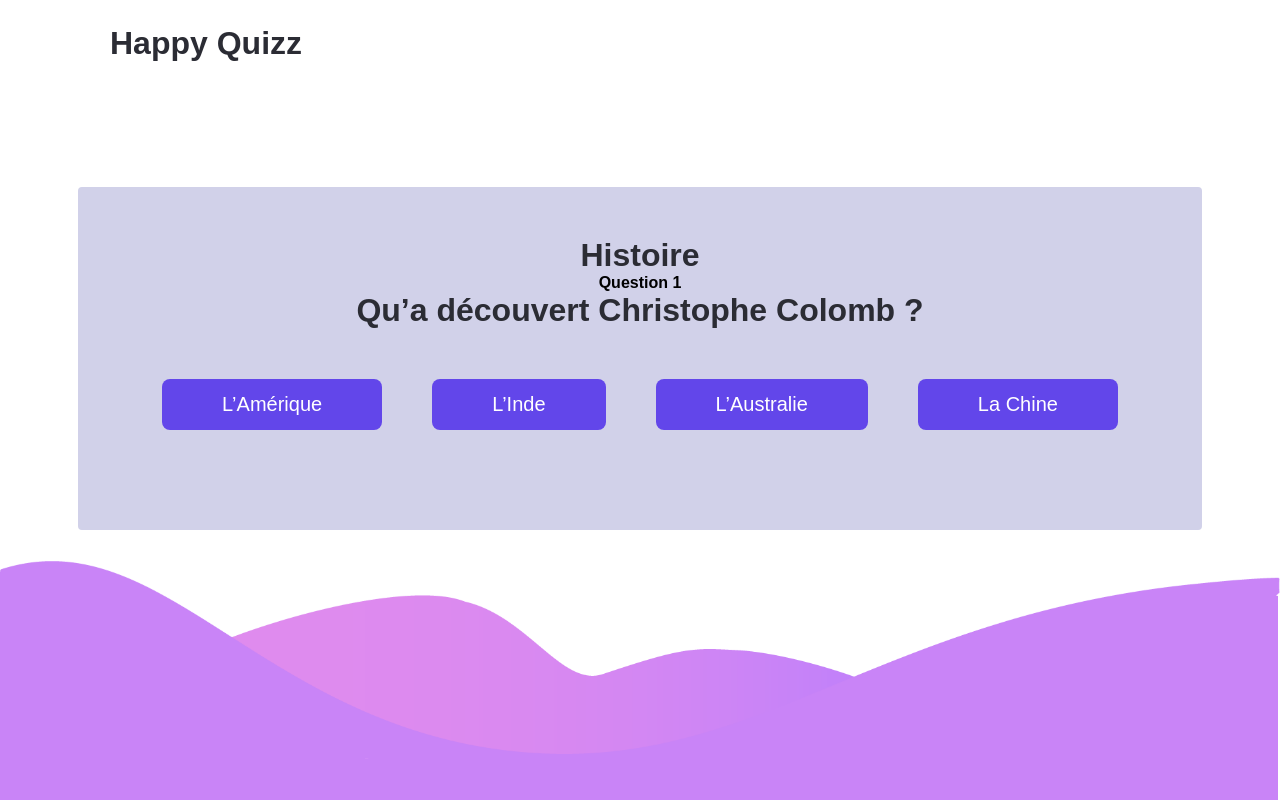
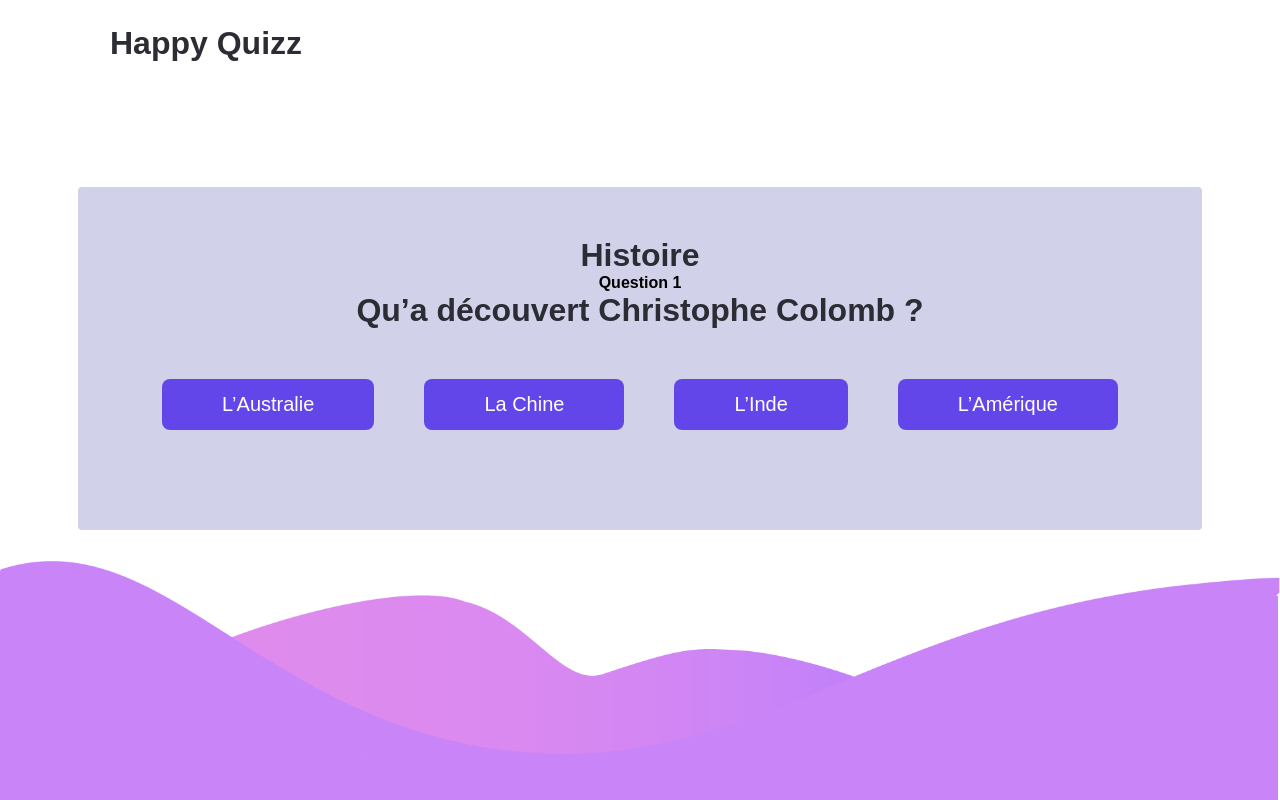
Before and after one commit to IIM-Creative-Technology/react-wdcvalentin, a React (Create React App) app: page /quizz in a window 1280 px wide. Both pictures are taken after a click on the button "Histoire". Built offline with nearby package versions, Linux system fonts and the light colour scheme; a web font is replaced by a local one.

Commit message:
[feat] random answers && correction

```diff
--- a/src/App.js
+++ b/src/App.js
@@ -2,8 +2,6 @@ import { BrowserRouter as Router, Route, Switch } from "react-router-dom";
 import { Error } from "./pages/Error";
 import { Home } from "./pages/Home";
 import { QuizzPage } from "./pages/QuizzPage";
-
-
 
 function App() {
   return (
--- a/src/organisms/Quizz.jsx
+++ b/src/organisms/Quizz.jsx
@@ -1,6 +1,7 @@
 import React, { useEffect, useState } from "react";
 import { Answer } from "../atoms/quizz/Answer";
 import { Question } from "../atoms/quizz/Question";
+
 const Quizz = ({ theme, themeTitle }) => {
   const [quizData, setQuizData] = useState(null);
   const [score, setScore] = useState(0);
@@ -12,50 +13,50 @@ const Quizz = ({ theme, themeTitle }) => {
     getJson(theme);
   }, [quizData]);
 
-  const answering = (isCorrect) => {
+  const answering = isCorrect => {
     nextQuestion(score);
     incrementScore(isCorrect);
   };
 
-  const incrementScore = (isCorrect) =>
-    isCorrect && setScore((prevScore) => prevScore + 1);
+  const incrementScore = isCorrect =>
+    isCorrect && setScore(prevScore => prevScore + 1);
 
   const nextQuestion = () => {
     if (indexQuestion + 1 < quizData.length) {
-      setIndexQuestion((prevIndex) => prevIndex + 1);
+      setIndexQuestion(prevIndex => prevIndex + 1);
     } else {
       isFinish(score);
     }
   };
 
-  const isFinish = (score) => {
+  const isFinish = score => {
     setEnd(true);
     if (score === 10) {
-      return setEndComment("Parfait !");
+      return setEndComment("Parfait 🔥!");
     } else if (score >= 5) {
-      return setEndComment("Super mais tu peux mieux faire !");
+      return setEndComment("Super mais tu peux mieux faire 💪");
     } else if (score < 5) {
-      return setEndComment("Retourne réviser...");
+      return setEndComment("Retourne réviser... 😿");
     }
   };
 
-  const getJson = async (theme) => {
+  const getJson = async theme => {
     try {
       switch (theme) {
         case "history":
-          return await import("../quizz/quizz_history.json").then((quiz) => {
+          return await import("../quizz/quizz_history.json").then(quiz => {
             setQuizData(quiz.default);
           });
         case "insolite":
-          return await import("../quizz/quizz_insolite.json").then((quiz) => {
+          return await import("../quizz/quizz_insolite.json").then(quiz => {
             setQuizData(quiz.default);
           });
         case "manga":
-          return await import("../quizz/quizz_manga.json").then((quiz) => {
+          return await import("../quizz/quizz_manga.json").then(quiz => {
             setQuizData(quiz.default);
           });
         case "geo":
-          return await import("../quizz/quizz_geo.json").then((quiz) => {
+          return await import("../quizz/quizz_geo.json").then(quiz => {
             setQuizData(quiz.default);
           });
         default:
@@ -72,7 +73,10 @@ const Quizz = ({ theme, themeTitle }) => {
         <div className="block_result">
           <h1>{endComment}</h1>
           <h4> Ton score : {score} / 10 </h4>
-          <button className="btn_return" onClick={() => (window.location = "/quizz")}>
+          <button
+            className="btn_return"
+            onClick={() => (window.location = "/quizz")}
+          >
             Retour au menu
           </button>
         </div>
@@ -85,9 +89,11 @@ const Quizz = ({ theme, themeTitle }) => {
               <Question question={quizData[indexQuestion].question} />
             )}
             {quizData &&
-              quizData[indexQuestion].answers.map((answer, index) => (
-                <Answer answer={answer} index={index} answering={answering} />
-              ))}
+              quizData[indexQuestion].answers
+                .sort(() => 0.5 - Math.random())
+                .map((answer, index) => (
+                  <Answer answer={answer} index={index} answering={answering} />
+                ))}
           </div>
         </div>
       )}
--- a/src/pages/Home.jsx
+++ b/src/pages/Home.jsx
@@ -1,11 +1,10 @@
-
 import Content from "../organisms/home/Content";
 import Header from "../organisms/home/Header";
 
 export const Home = () => {
   return (
     <div>
-      <Header/>
+      <Header />
       <Content />
     </div>
   );
```
Also changed, not shown: src/organisms/home/Content.jsx (+10 -8 lines), src/pages/QuizzPage.jsx (+4 -5 lines), 1 other file (tests, documents, lock files or other folders).
